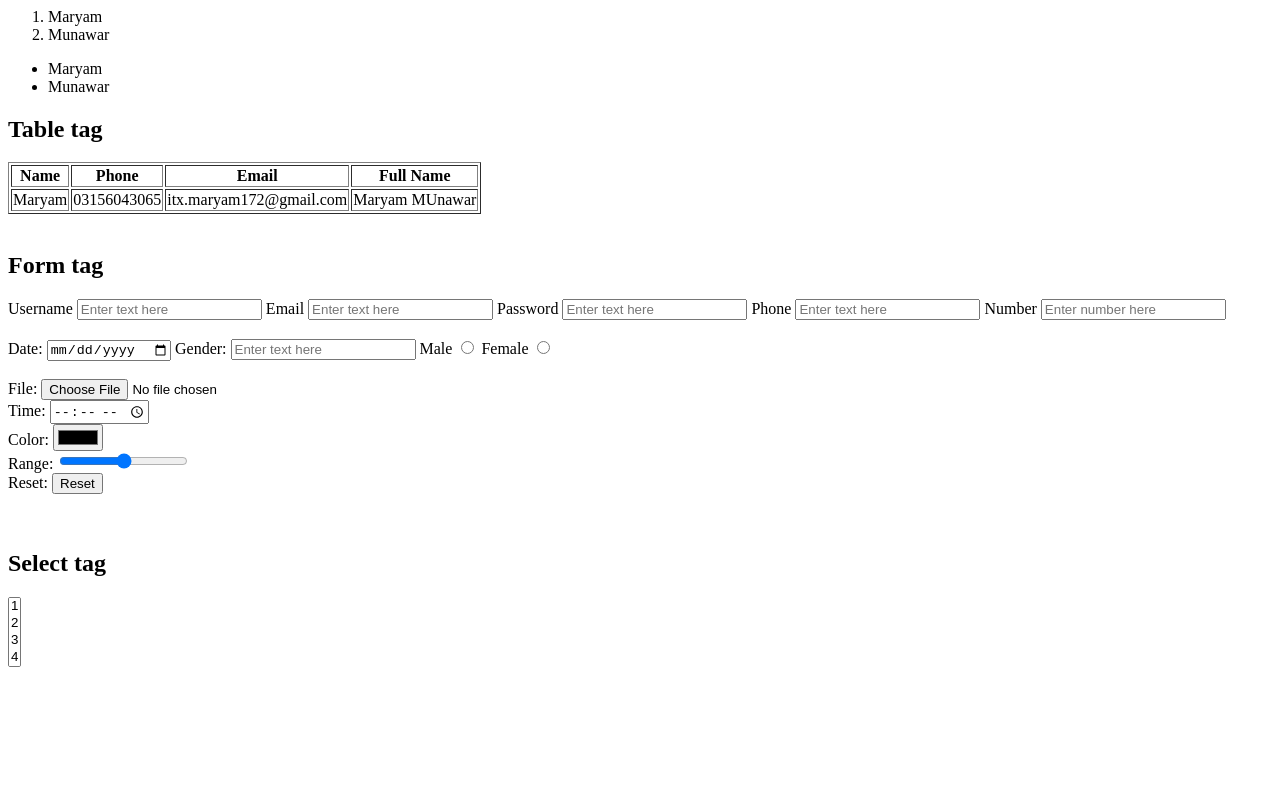
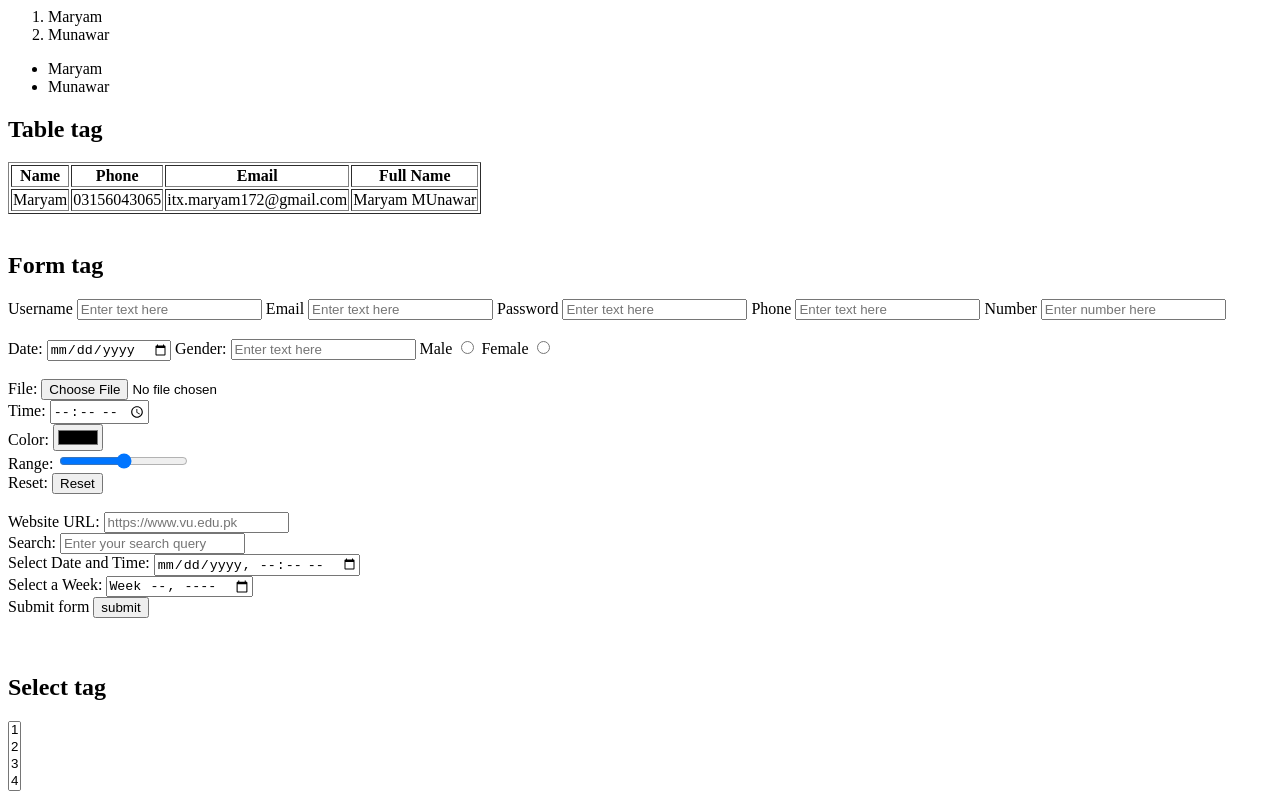
Before and after one commit to MaryiamMunawar/PFTP-M1, a plain HTML site: page second-class/index.html in a window 1280 px wide. Shown: the part 505-1305 px from the top of the page. Before the commit the page ends 1181 px from the top, so only its background shows below. Drawn offline with Linux system fonts and the light colour scheme.

Commit message:
mycommit

```diff
--- a/second-class/index.html
+++ b/second-class/index.html
@@ -99,6 +99,24 @@
         <label for="reset">Reset:</label>
         <input   id="myResetButton"  name="resetButton"  placeholder="Click to reset form"  type="reset"/>
         <br>
+        <input type="hidden" name="user_id" value="12345">
+        <br>
+        <label for="website">Website URL:</label>
+        <input type="url" id="website" name="website" required placeholder="https://www.vu.edu.pk">
+        <br>
+        <label for="searchQuery">Search:</label>
+        <input type="search" id="searchQuery" name="q" placeholder="Enter your search query" required>
+        <br>
+        <label for="datetimeSelection">Select Date and Time:</label>
+        <input type="datetime-local" id="datetimeSelection" name="datetime" required>
+        <br>
+        <label for="weekSelection">Select a Week:</label>
+        <input type="week" id="weekSelection" name="week" required>
+        <br>
+
+
+        <label for="submit">Submit form</label>
+        <input type="submit" id="submit" value="submit"/>
     </form>
     <br>
     <br>
```
Also changed, not shown: fifth-class/index.html (+1 -1 lines).
